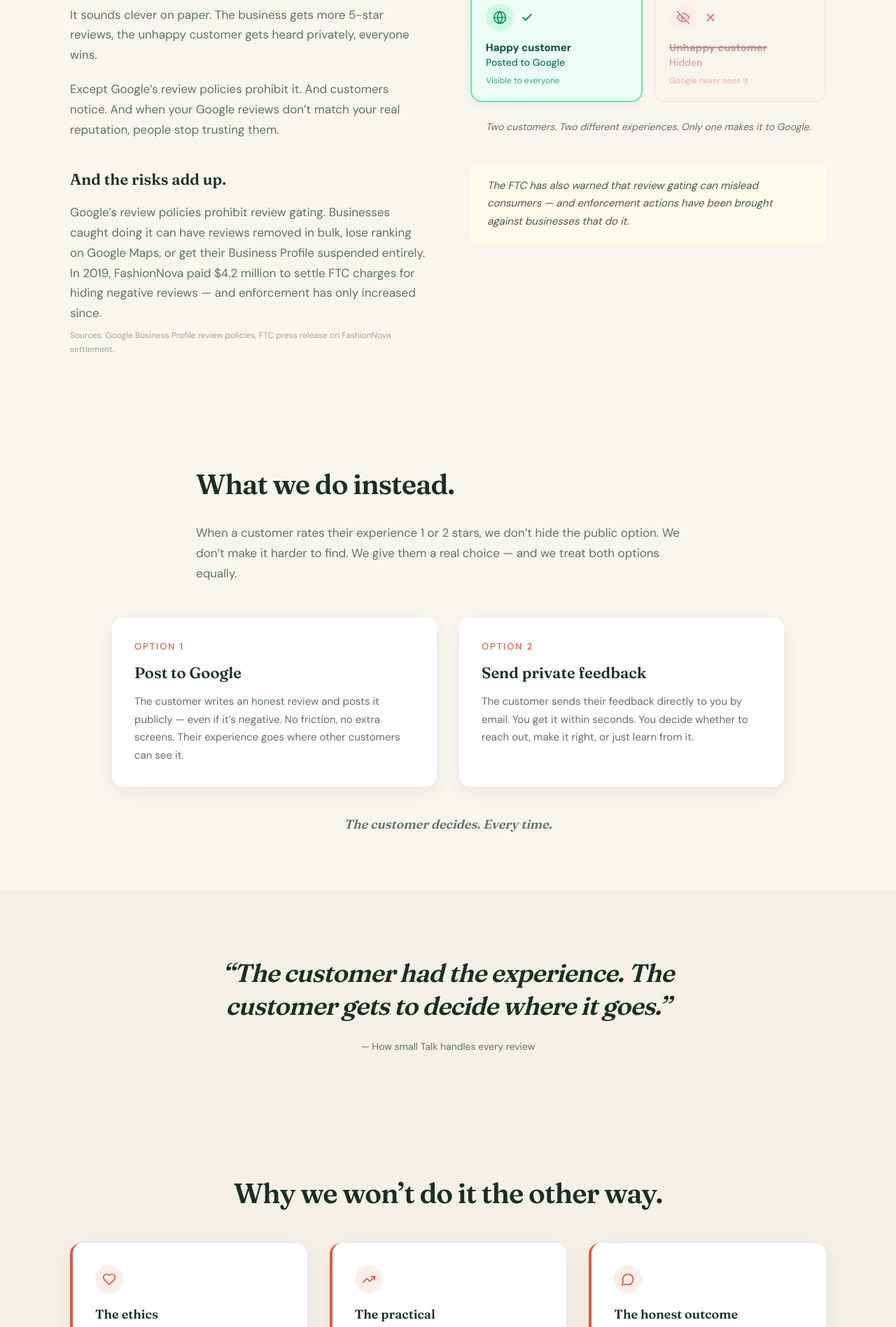
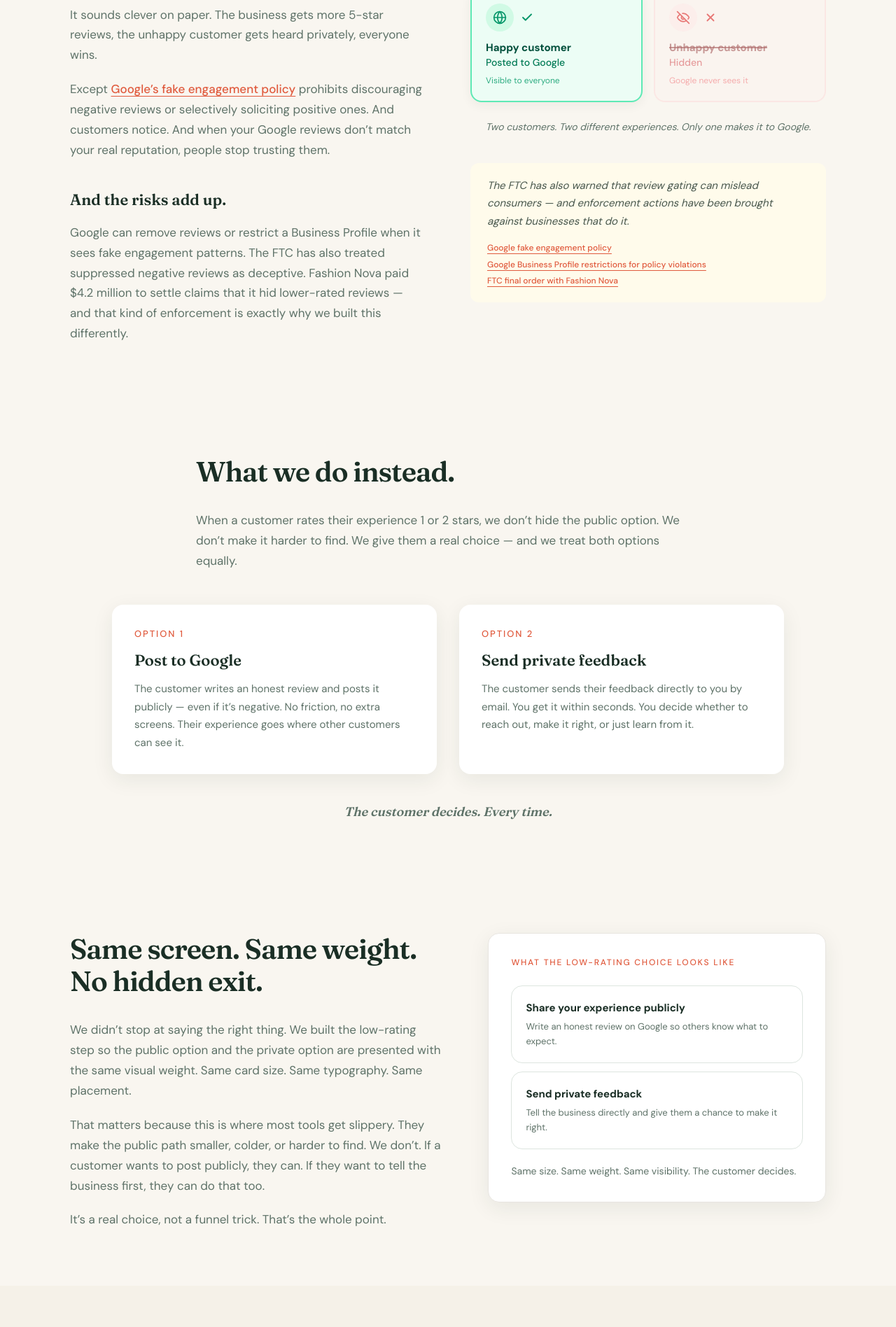
Before and after one commit to jonberard/smalltalk, a Next.js app: page /not-review-gating in a window 1280 px wide. Shown: the part 844-2740 px from the top of the page at 70% size. Built offline with nearby package versions, Linux system fonts and the light colour scheme; no server answers.

Commit message:
Tighten trust pages and sanitize user-facing errors

```diff
--- a/app/admin/support/page.tsx
+++ b/app/admin/support/page.tsx
@@ -265,10 +265,8 @@ export default function FounderSupportPage() {
         "success",
       );
     } catch (error) {
-      toast(
-        error instanceof Error ? error.message : "Could not update support message.",
-        "error",
-      );
+      console.error("[admin-support] Could not update support message:", error);
+      toast("Couldn't update that support message. Please try again.", "error");
     } finally {
       setUpdatingMessageId(null);
     }
--- a/app/dashboard/inbox/page.tsx
+++ b/app/dashboard/inbox/page.tsx
@@ -546,9 +546,8 @@ export default function InboxPage() {
       );
       setFilter("handled");
     } catch (error) {
-      setActionError(
-        error instanceof Error ? error.message : "Couldn’t mark feedback as handled.",
-      );
+      console.error("[inbox] Could not mark private feedback as handled:", error);
+      setActionError("Couldn’t mark that feedback as handled. Please try again.");
     } finally {
       setActionLoading(false);
     }
--- a/app/dashboard/more/review-flow/page.tsx
+++ b/app/dashboard/more/review-flow/page.tsx
@@ -522,7 +522,7 @@ export default function ReviewFlowSetupPage() {
     setVoiceSaving(false);
 
     if (error) {
-      toast(`Couldn't save voice: ${error.message}`, "error");
+      toast("Couldn't save that voice just yet. Please try again.", "error");
       return;
     }
 
--- a/app/dashboard/page.tsx
+++ b/app/dashboard/page.tsx
@@ -744,8 +744,9 @@ export default function Dashboard() {
           : current,
       );
     } catch (error) {
+      console.error("[dashboard] Could not mark private feedback as handled:", error);
       setPrivateFeedbackActionError(
-        error instanceof Error ? error.message : "Couldn’t mark feedback as handled.",
+        "Couldn’t mark that feedback as handled. Please try again.",
       );
     } finally {
       setPrivateFeedbackActionLoading(false);
--- a/app/dashboard/requests/[id]/page.tsx
+++ b/app/dashboard/requests/[id]/page.tsx
@@ -633,9 +633,8 @@ export default function RequestDetailPage() {
           : current,
       );
     } catch (error) {
-      setActionError(
-        error instanceof Error ? error.message : "Couldn’t mark feedback as handled.",
-      );
+      console.error("[request-detail] Could not mark private feedback as handled:", error);
+      setActionError("Couldn’t mark that feedback as handled. Please try again.");
     } finally {
       setActionLoading(false);
     }
--- a/app/login/page.tsx
+++ b/app/login/page.tsx
@@ -90,7 +90,7 @@ export default function LoginPage() {
             Welcome back.
           </h1>
           <p className="mt-1.5 text-[14px] text-muted">
-            Sign in to your small Talk account.
+            Pick up where you left off.
           </p>
         </div>
 
@@ -112,7 +112,7 @@ export default function LoginPage() {
           </button>
 
           <p className="mt-3 text-center text-[12px] leading-relaxed text-muted">
-            Signed up with Google? Use this button — you don&apos;t need a small Talk password.
+            Signed up with Google? Use this button — no extra password needed.
           </p>
 
           <div className="my-5 flex items-center gap-3">
--- a/app/not-review-gating/page.tsx
+++ b/app/not-review-gating/page.tsx
@@ -35,6 +35,25 @@ function SectionLabel({ children }: { children: React.ReactNode }) {
     <p className="mb-4 text-[13px] font-medium uppercase tracking-[0.15em] text-primary">
       {children}
     </p>
+  );
+}
+
+function ExternalLink({
+  href,
+  children,
+}: {
+  href: string;
+  children: React.ReactNode;
+}) {
+  return (
+    <a
+      href={href}
+      target="_blank"
+      rel="noreferrer"
+      className="font-medium text-primary underline underline-offset-4 hover:no-underline"
+    >
+      {children}
+    </a>
   );
 }
 
@@ -180,6 +199,40 @@ function AiDiagram() {
   );
 }
 
+function EqualChoiceProof() {
+  return (
+    <div className="rounded-card border border-[#E8E5E0] bg-surface p-6 shadow-[0_8px_30px_rgba(26,46,37,0.08)] sm:p-8">
+      <p className="text-[12px] font-medium uppercase tracking-[0.15em] text-primary">
+        What the low-rating choice looks like
+      </p>
+
+      <div className="mt-6 flex flex-col gap-3">
+        <div className="w-full rounded-card border border-accent bg-surface p-5 text-left">
+          <p className="text-[15px] font-semibold text-text">
+            Share your experience publicly
+          </p>
+          <p className="mt-1 text-[13px] leading-relaxed text-muted">
+            Write an honest review on Google so others know what to expect.
+          </p>
+        </div>
+
+        <div className="w-full rounded-card border border-accent bg-surface p-5 text-left">
+          <p className="text-[15px] font-semibold text-text">
+            Send private feedback
+          </p>
+          <p className="mt-1 text-[13px] leading-relaxed text-muted">
+            Tell the business directly and give them a chance to make it right.
+          </p>
+        </div>
+      </div>
+
+      <p className="mt-5 text-[14px] leading-relaxed text-muted">
+        Same size. Same weight. Same visibility. The customer decides.
+      </p>
+    </div>
+  );
+}
+
 /* ═══════════════════════════════════════════════════
    FAQ DATA
    ═══════════════════════════════════════════════════ */
@@ -269,9 +322,13 @@ export default function NotReviewGatingPage() {
                   the unhappy customer gets heard privately, everyone wins.
                 </p>
                 <p>
-                  Except Google&rsquo;s review policies prohibit it. And customers
-                  notice. And when your Google reviews don&rsquo;t match your real
-                  reputation, people stop trusting them.
+                  Except{" "}
+                  <ExternalLink href="https://support.google.com/business/answer/2622994?hl=en">
+                    Google&rsquo;s fake engagement policy
+                  </ExternalLink>{" "}
+                  prohibits discouraging negative reviews or selectively soliciting
+                  positive ones. And customers notice. And when your Google reviews
+                  don&rsquo;t match your real reputation, people stop trusting them.
                 </p>
               </div>
 
@@ -279,10 +336,11 @@ export default function NotReviewGatingPage() {
                 And the risks add up.
               </h3>
               <p className="mt-4 text-[17px] leading-[1.7] text-muted">
-                Google&rsquo;s review policies prohibit review gating. Businesses caught doing it can have reviews removed in bulk, lose ranking on Google Maps, or get their Business Profile suspended entirely. In 2019, FashionNova paid $4.2 million to settle FTC charges for hiding negative reviews &mdash; and enforcement has only increased since.
-              </p>
-              <p className="mt-2 text-[12px] leading-relaxed text-muted/60">
-                Sources: Google Business Profile review policies, FTC press release on FashionNova settlement.
+                Google can remove reviews or restrict a Business Profile when it sees
+                fake engagement patterns. The FTC has also treated suppressed negative
+                reviews as deceptive. Fashion Nova paid $4.2 million to settle claims
+                that it hid lower-rated reviews &mdash; and that kind of enforcement
+                is exactly why we built this differently.
               </p>
             </div>
 
@@ -296,6 +354,23 @@ export default function NotReviewGatingPage() {
                   &mdash; and enforcement actions have been brought against businesses
                   that do it.
                 </p>
+                <div className="mt-4 space-y-1 text-[12px] leading-relaxed text-muted">
+                  <p>
+                    <ExternalLink href="https://support.google.com/business/answer/2622994?hl=en">
+                      Google fake engagement policy
+                    </ExternalLink>
+                  </p>
+                  <p>
+                    <ExternalLink href="https://support.google.com/business/answer/14114287?hl=en">
+                      Google Business Profile restrictions for policy violations
+                    </ExternalLink>
+                  </p>
+                  <p>
+                    <ExternalLink href="https://www.ftc.gov/news-events/news/press-releases/2022/03/ftc-finalizes-order-fashion-nova-over-allegations-it-blocked-negative-reviews">
+                      FTC final order with Fashion Nova
+                    </ExternalLink>
+                  </p>
+                </div>
               </div>
             </div>
           </div>
@@ -351,6 +426,39 @@ export default function NotReviewGatingPage() {
           <p className="mt-10 text-center font-heading text-[18px] italic text-muted">
             The customer decides. Every time.
           </p>
+        </div>
+      </section>
+
+      {/* ════════════════════════════════════════════
+         SECTION 3.5: PRODUCT PROOF — main bg
+         ════════════════════════════════════════════ */}
+      <section data-fade className="px-6 py-12 sm:py-20">
+        <div className="mx-auto max-w-[1080px]">
+          <div className="grid items-start gap-10 lg:grid-cols-[1.05fr_0.95fr] lg:gap-16">
+            <div>
+              <h2 className="font-heading text-[32px] font-semibold leading-[1.15] tracking-tight text-text sm:text-[40px]">
+                Same screen. Same weight. No hidden exit.
+              </h2>
+              <div className="mt-8 space-y-5 text-[17px] leading-[1.7] text-muted">
+                <p>
+                  We didn&rsquo;t stop at saying the right thing. We built the low-rating
+                  step so the public option and the private option are presented with the
+                  same visual weight. Same card size. Same typography. Same placement.
+                </p>
+                <p>
+                  That matters because this is where most tools get slippery. They make
+                  the public path smaller, colder, or harder to find. We don&rsquo;t. If a
+                  customer wants to post publicly, they can. If they want to tell the
+                  business first, they can do that too.
+                </p>
+                <p>
+                  It&rsquo;s a real choice, not a funnel trick. That&rsquo;s the whole point.
+                </p>
+              </div>
+            </div>
+
+            <EqualChoiceProof />
+          </div>
         </div>
       </section>
 
--- a/app/signup/page.tsx
+++ b/app/signup/page.tsx
@@ -12,7 +12,7 @@ function friendlyError(message: string): string {
     return "That email is already taken. Try signing in instead?";
   }
   if (message.includes("Password should be at least")) {
-    return message;
+    return "Use at least 8 characters for your password.";
   }
   return "Something went wrong. Please try again.";
 }
@@ -154,7 +154,7 @@ export default function SignupPage() {
             Let&rsquo;s get you started.
           </h1>
           <p className="mt-1.5 text-[14px] text-muted">
-            Start getting detailed reviews in minutes.
+            We&rsquo;ll help your customers get past the blank box.
           </p>
         </div>
 
@@ -176,7 +176,7 @@ export default function SignupPage() {
           </button>
 
           <p className="mt-3 text-center text-[12px] leading-relaxed text-muted">
-            We&apos;ll ask for your business details right after Google sign-in.
+            We&apos;ll bring you straight into setup after Google sign-in.
           </p>
 
           <div className="my-5 flex items-center gap-3">
```
Also changed, not shown: app/privacy/page.tsx (+112 -1 lines), app/r/[code]/page.tsx (+45 -7 lines).
